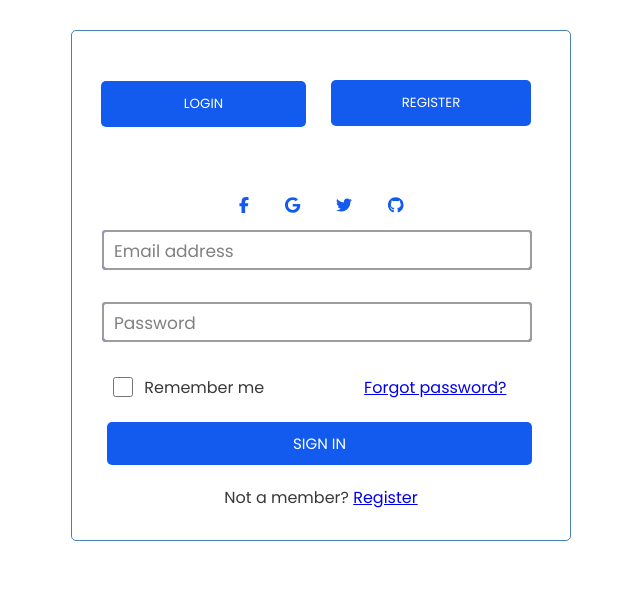
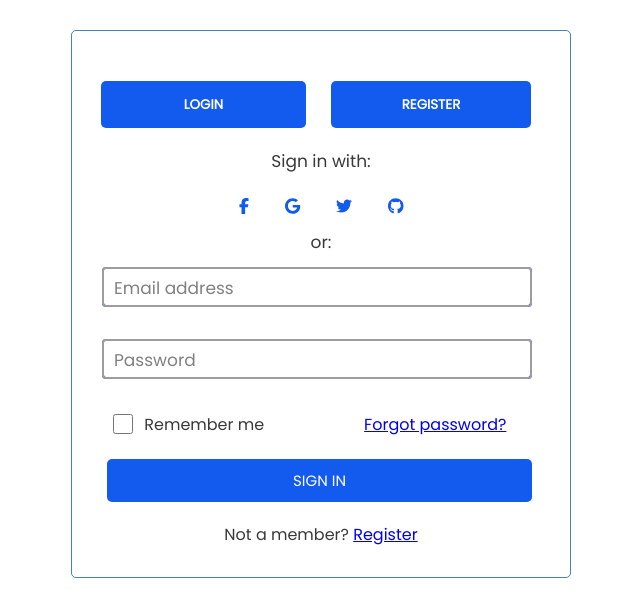
Before and after one commit to OlhaYarosh1/Register-Page, a React (Create React App) app: page / in a window 1280 px wide. Shown: the top 616 px of the page, without its empty margins (319-959 px from the left). Built offline with nearby package versions, Linux system fonts and the light colour scheme.

Commit message:
Added labels.

```diff
--- a/src/components/ButtonRegister.module.css
+++ b/src/components/ButtonRegister.module.css
@@ -1,5 +1,6 @@
 .buttonBox {
     width: 220px;
+    height: 47px;
     margin: 20px auto;
     position: relative;
 }
@@ -18,6 +19,7 @@
     height: 100%;
     background: #125bee;
     border-radius: 5px;
+    font-weight: bold;
 }
 
 .toggleBtnRegister {
@@ -34,6 +36,7 @@
     height: 100%;
     background: #125bee;
     border-radius: 5px;
+    font-weight: bold;
 }
 
 .toggleBtnRegister:focus {
--- a/src/components/Container.js
+++ b/src/components/Container.js
@@ -5,12 +5,16 @@ import Input from './Input'
 import classes from './Container.module.css'
 import ButtonRegister from './ButtonRegister'
 import SocialIcons from './SocialIcons'
+import LabelSign from './LabelSign'
+import LabelOr from './LabelOr'
 
 const Container = () => {
     return (
         <div className={classes.container}>
             <ButtonRegister/>
+            <LabelSign/>
             <SocialIcons/>
+            <LabelOr/>
             <Input title={'Email address'} type={'text'} widthL={'8px'} widthR={'316px'}/>
             <Input title={'Password'} type={'password'} widthL={'8px'} widthR={'348px'}/>
             <Checkbox/>
--- /dev/null
+++ b/src/components/LabelOr.js
@@ -0,0 +1,12 @@
+import React from 'react'
+import classes from './LabelOr.module.css'
+
+const LabelOr = () => {
+  return (
+    <div>
+        <div className={classes.or}>or:</div>
+    </div>
+  )
+}
+
+export default LabelOr
--- /dev/null
+++ b/src/components/LabelOr.module.css
@@ -0,0 +1,6 @@
+.or {
+    text-align: center;
+    font-size: 17px;
+    color: #393939;
+    margin: 10px auto;
+}
--- /dev/null
+++ b/src/components/LabelSign.js
@@ -0,0 +1,12 @@
+import React from 'react'
+import classes from './LabelSign.module.css'
+
+const LabelSign = () => {
+  return (
+    <div>
+        <div className={classes.signIn}>Sign in with:</div>
+    </div>
+  )
+}
+
+export default LabelSign
--- /dev/null
+++ b/src/components/LabelSign.module.css
@@ -0,0 +1,6 @@
+.signIn {
+    text-align: center;
+    margin: 20px auto;
+    font-size: 17px;
+    color: #393939;
+}
```
